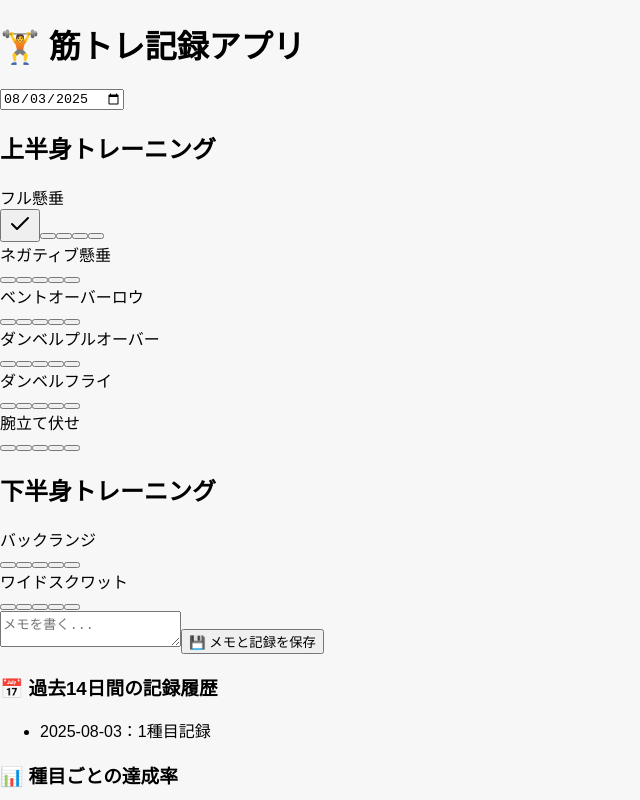
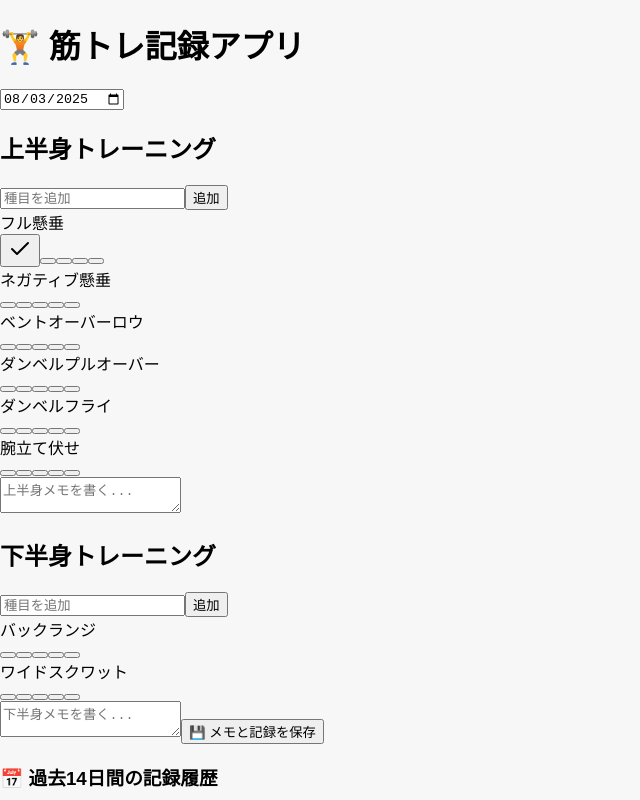
Before and after one commit to Mickey-1996/workout_tracker20250803, a Next.js app: page / in a window 1280 px wide. Both pictures are taken after a click on the checkbox 8 px from the left and 223 px from the top of the page. Shown: the top 800 px of the page, without its empty margins (0-640 px from the left). Built offline with nearby package versions, Linux system fonts and the light colour scheme.

Commit message:
Update page.tsx

```diff
--- a/src/app/page.tsx
+++ b/src/app/page.tsx
@@ -6,20 +6,6 @@ import { Checkbox } from "@/components/ui/checkbox";
 import { Button } from "@/components/ui/button";
 import { Textarea } from "@/components/ui/textarea";
 import { Input } from "@/components/ui/input";
-
-const upperBodyExercises = [
-  "フル懸垂",
-  "ネガティブ懸垂",
-  "ベントオーバーロウ",
-  "ダンベルプルオーバー",
-  "ダンベルフライ",
-  "腕立て伏せ"
-];
-
-const lowerBodyExercises = [
-  "バックランジ",
-  "ワイドスクワット"
-];
 
 interface RecordData {
   [date: string]: {
@@ -31,16 +17,34 @@ interface RecordData {
 
 interface HistoryItem {
   date: string;
-  memo: string;
+  memo: {
+    upper: string;
+    lower: string;
+  };
   data: RecordData[string];
 }
 
 export default function Home() {
   const [date, setDate] = useState<string>("");
   const [records, setRecords] = useState<RecordData>({});
-  const [memo, setMemo] = useState<string>("");
+  const [memoUpper, setMemoUpper] = useState<string>("");
+  const [memoLower, setMemoLower] = useState<string>("");
   const [history, setHistory] = useState<HistoryItem[]>([]);
   const [showToast, setShowToast] = useState(false);
+  const [upperBodyExercises, setUpperBodyExercises] = useState<string[]>([
+    "フル懸垂",
+    "ネガティブ懸垂",
+    "ベントオーバーロウ",
+    "ダンベルプルオーバー",
+    "ダンベルフライ",
+    "腕立て伏せ"
+  ]);
+  const [lowerBodyExercises, setLowerBodyExercises] = useState<string[]>([
+    "バックランジ",
+    "ワイドスクワット"
+  ]);
+  const [newUpperExercise, setNewUpperExercise] = useState("");
+  const [newLowerExercise, setNewLowerExercise] = useState("");
 
   useEffect(() => {
     const today = new Date().toISOString().split("T")[0];
@@ -51,15 +55,17 @@ export default function Home() {
       const parsed = JSON.parse(saved);
       setRecords(parsed.records || {});
       setHistory(parsed.history || []);
+      setUpperBodyExercises(parsed.upperBodyExercises || upperBodyExercises);
+      setLowerBodyExercises(parsed.lowerBodyExercises || lowerBodyExercises);
     }
   }, []);
 
   useEffect(() => {
     localStorage.setItem(
       "workout-records",
-      JSON.stringify({ records, history })
+      JSON.stringify({ records, history, upperBodyExercises, lowerBodyExercises })
     );
-  }, [records, history]);
+  }, [records, history, upperBodyExercises, lowerBodyExercises]);
 
   const handleCheckbox = (type: string, name: string, index: number) => {
     const newRecords = { ...records };
@@ -75,11 +81,12 @@ export default function Home() {
 
   const saveMemo = () => {
     const newHistory = [
-      { date, memo, data: records[date] || {} },
+      { date, memo: { upper: memoUpper, lower: memoLower }, data: records[date] || {} },
       ...history.filter((h) => h.date !== date)
     ].slice(0, 14);
     setHistory(newHistory);
-    setMemo("");
+    setMemoUpper("");
+    setMemoLower("");
     setShowToast(true);
     setTimeout(() => setShowToast(false), 2000);
   };
@@ -90,8 +97,8 @@ export default function Home() {
     return (
       <Card className="mb-2">
         <CardContent className="p-4">
-          <div className="font-semibold mb-2">{name}</div>
-          <div className="flex gap-2 mb-2">
+          <div className="font-semibold mb-2 text-sm">{name}</div>
+          <div className="flex gap-3 mb-2 ml-8">
             {checks.map((c, i) => (
               <Checkbox
                 key={i}
@@ -126,17 +133,33 @@ export default function Home() {
 
   const getWeeklySummary = () => {
     const today = new Date();
-    const summary = [];
+    const summary: { date: string; count: number; sets: number }[] = [];
     for (let i = 0; i < 14; i++) {
       const d = new Date(today);
       d.setDate(today.getDate() - i);
       const key = d.toISOString().split("T")[0];
       const r = records[key];
+      let sets = 0;
       if (r) {
-        summary.push({ date: key, count: Object.keys(r).length });
+        for (const type of Object.keys(r)) {
+          for (const name of Object.keys(r[type])) {
+            sets += r[type][name].filter(Boolean).length;
+          }
+        }
+        summary.push({ date: key, count: Object.keys(r).length, sets });
       }
     }
     return summary;
+  };
+
+  const addExercise = (type: "upper" | "lower") => {
+    if (type === "upper" && newUpperExercise.trim()) {
+      setUpperBodyExercises([...upperBodyExercises, newUpperExercise.trim()]);
+      setNewUpperExercise("");
+    } else if (type === "lower" && newLowerExercise.trim()) {
+      setLowerBodyExercises([...lowerBodyExercises, newLowerExercise.trim()]);
+      setNewLowerExercise("");
+    }
   };
 
   const weeklySummary = getWeeklySummary();
@@ -151,18 +174,42 @@ export default function Home() {
         className="mb-4"
       />
 
-      <h2 className="text-lg font-semibold mt-4">上半身トレーニング</h2>
+      <h2 className="text-xl font-semibold mt-4">上半身トレーニング</h2>
+      <div className="flex gap-2 mb-2">
+        <Input
+          placeholder="種目を追加"
+          value={newUpperExercise}
+          onChange={(e) => setNewUpperExercise(e.target.value)}
+        />
+        <Button onClick={() => addExercise("upper")}>追加</Button>
+      </div>
       {upperBodyExercises.map((name) => renderExercise("upper", name))}
 
-      <h2 className="text-lg font-semibold mt-4">下半身トレーニング</h2>
+      <Textarea
+        placeholder="上半身メモを書く..."
+        value={memoUpper}
+        onChange={(e) => setMemoUpper(e.target.value)}
+        className="my-4 h-28"
+      />
+
+      <h2 className="text-xl font-semibold mt-4">下半身トレーニング</h2>
+      <div className="flex gap-2 mb-2">
+        <Input
+          placeholder="種目を追加"
+          value={newLowerExercise}
+          onChange={(e) => setNewLowerExercise(e.target.value)}
+        />
+        <Button onClick={() => addExercise("lower")}>追加</Button>
+      </div>
       {lowerBodyExercises.map((name) => renderExercise("lower", name))}
 
       <Textarea
-        placeholder="メモを書く..."
-        value={memo}
-        onChange={(e) => setMemo(e.target.value)}
-        className="my-4"
+        placeholder="下半身メモを書く..."
+        value={memoLower}
+        onChange={(e) => setMemoLower(e.target.value)}
+        className="my-4 h-28"
       />
+
       <Button onClick={saveMemo}>💾 メモと記録を保存</Button>
 
       {showToast && (
@@ -173,7 +220,7 @@ export default function Home() {
       <ul className="text-sm list-disc list-inside mb-4">
         {weeklySummary.map((item) => (
           <li key={item.date}>
-            {item.date}：{item.count}種目記録
+            {item.date}：{item.count}種目／{item.sets}セット
           </li>
         ))}
       </ul>
```
